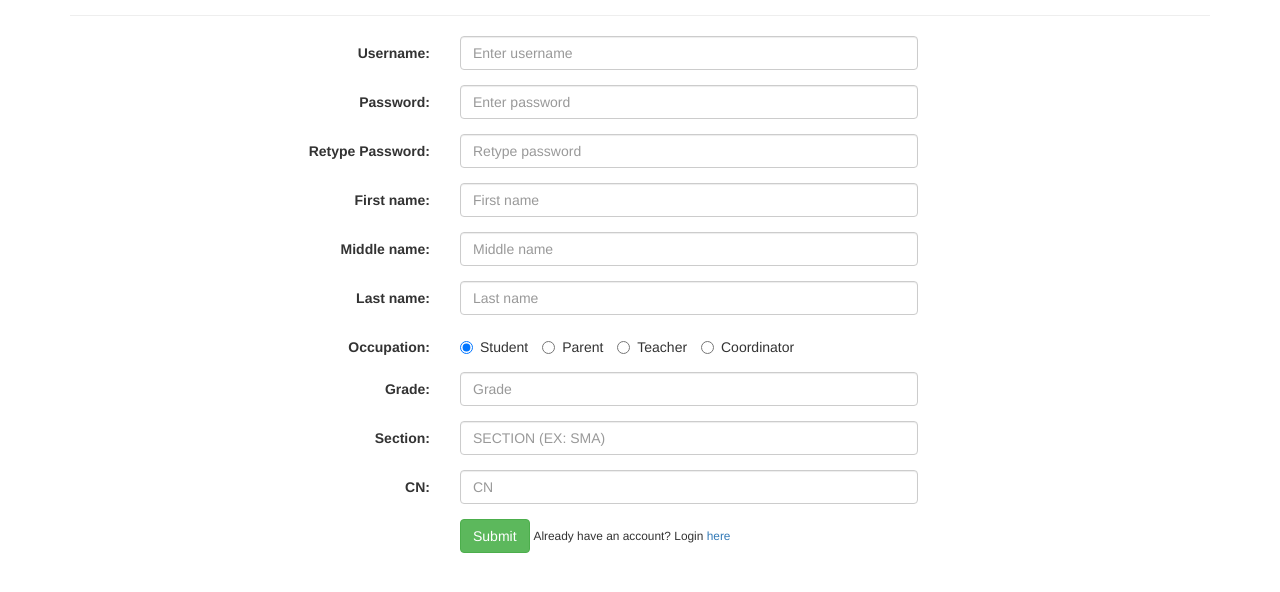
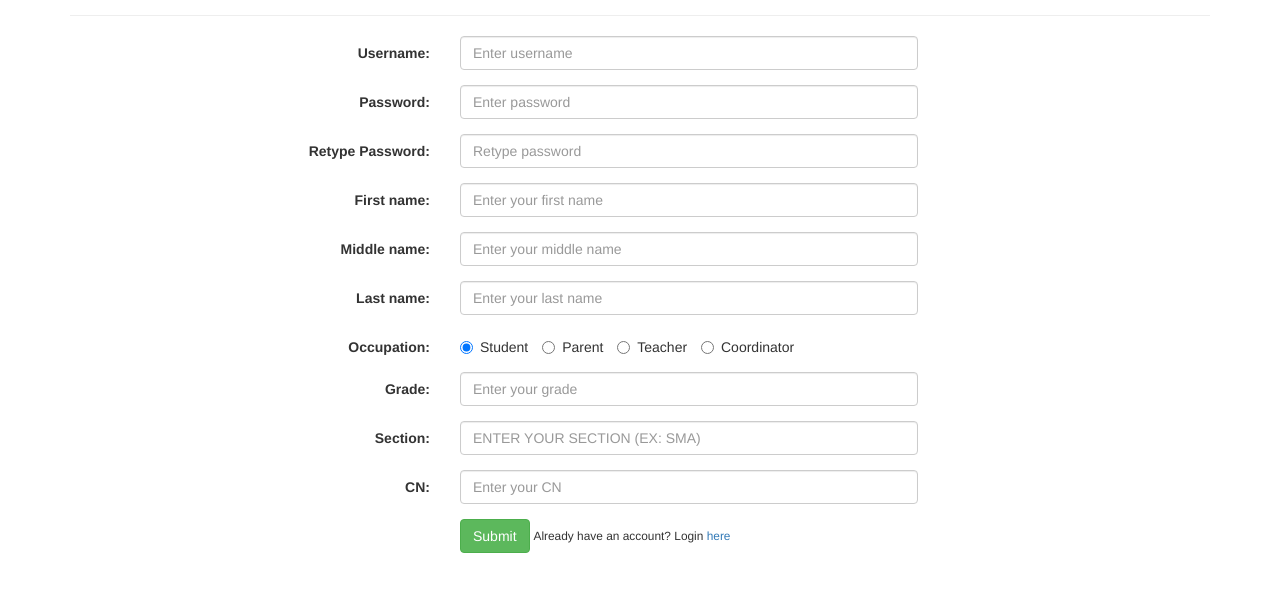
Before and after one commit to akaNiknok/Grades, a Flask app: page /register in a window 1280 px wide. Shown: the part 144-736 px from the top of the page. Run offline with Flask 2, Linux system fonts and the light colour scheme; some libraries are stand-ins or nearby versions.

Commit message:
Fix register placeholders

```diff
--- a/templates/register.html.j2
+++ b/templates/register.html.j2
@@ -47,7 +47,7 @@
             <div class="form-group">
                 <label class="control-label col-sm-4" for="firstname">First name:</label>
                 <div class="col-sm-5">
-                    <input id="firstname" class="form-control" type="text" name="firstname" placeholder="First name" autocomplete="off" required>
+                    <input id="firstname" class="form-control" type="text" name="firstname" placeholder="Enter your first name" autocomplete="off" required>
                 </div>
             </div>
 
@@ -55,7 +55,7 @@
             <div class="form-group">
                 <label class="control-label col-sm-4" for="middlename">Middle name:</label>
                 <div class="col-sm-5">
-                    <input id="middlename" class="form-control" type="text" name="middlename" placeholder="Middle name" autocomplete="off" required>
+                    <input id="middlename" class="form-control" type="text" name="middlename" placeholder="Enter your middle name" autocomplete="off" required>
                 </div>
             </div>
 
@@ -63,7 +63,7 @@
             <div class="form-group">
                 <label class="control-label col-sm-4" for="lastname">Last name:</label>
                 <div class="col-sm-5">
-                    <input id="lastname" class="form-control" type="text" name="lastname" placeholder="Last name" autocomplete="off" required>
+                    <input id="lastname" class="form-control" type="text" name="lastname" placeholder="Enter your last name" autocomplete="off" required>
                 </div>
             </div>
 
@@ -85,7 +85,7 @@
                 <div class="form-group">
                     <label class="control-label col-sm-4" for="student-grade">Grade:</label>
                     <div class="col-sm-5">
-                        <input id="student-grade" class="form-control" type="number" name="grade" placeholder="Grade" autocomplete="off" required>
+                        <input id="student-grade" class="form-control" type="number" name="grade" placeholder="Enter your grade" autocomplete="off" required>
                     </div>
                 </div>
 
@@ -93,7 +93,7 @@
                 <div class="form-group">
                     <label class="control-label col-sm-4" for="student-section">Section:</label>
                     <div class="col-sm-5">
-                        <input id="student-section" class="form-control upper" type="text" name="section" placeholder="Section (Ex: SMA)" autocomplete="off" required>
+                        <input id="student-section" class="form-control upper" type="text" name="section" placeholder="Enter your section (Ex: SMA)" autocomplete="off" required>
                     </div>
                 </div>
 
@@ -101,7 +101,7 @@
                 <div class="form-group">
                     <label class="control-label col-sm-4" for="student-cn">CN:</label>
                     <div class="col-sm-5">
-                        <input id="student-cn" class="form-control" type="number" name="CN" placeholder="CN" autocomplete="off" required>
+                        <input id="student-cn" class="form-control" type="number" name="CN" placeholder="Enter your CN" autocomplete="off" required>
                     </div>
                 </div>
 
@@ -114,7 +114,7 @@
                 <div class="form-group{{ ' has-error has-feedback' if error == 'teacher' }}">
                     <label class="control-label col-sm-4" for="teacher-pass">New Teacher's Password:</label>
                     <div class="col-sm-5">
-                        <input id="teacher-pass"class="form-control" type="password" name="new_teacher_pass" placeholder="Password" autocomplete="off">
+                        <input id="teacher-pass"class="form-control" type="password" name="new_teacher_pass" placeholder="Enter new teacher password" autocomplete="off">
                         {% if error == "teacher" %}
                             <span class="glyphicon glyphicon-remove form-control-feedback"></span>
                         {% endif %}
@@ -149,7 +149,7 @@
                 <div class="form-group{{ ' has-error has-feedback' if error == 'coordinator' }}">
                     <label class="control-label col-sm-4" for="coordinator-pass">New Coordinator's Password:</label>
                     <div class="col-sm-5">
-                        <input id="coordinator-pass" class="form-control" type="password" name="new_coord_pass" placeholder="Password" autocomplete="off">
+                        <input id="coordinator-pass" class="form-control" type="password" name="new_coord_pass" placeholder="Enter new coordinator password" autocomplete="off">
                         {% if error == "coordinator" %}
                             <span class="glyphicon glyphicon-remove form-control-feedback"></span>
                         {% endif %}
```
